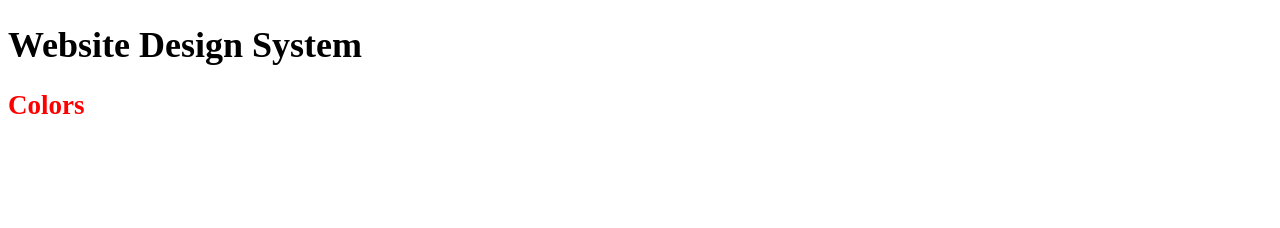
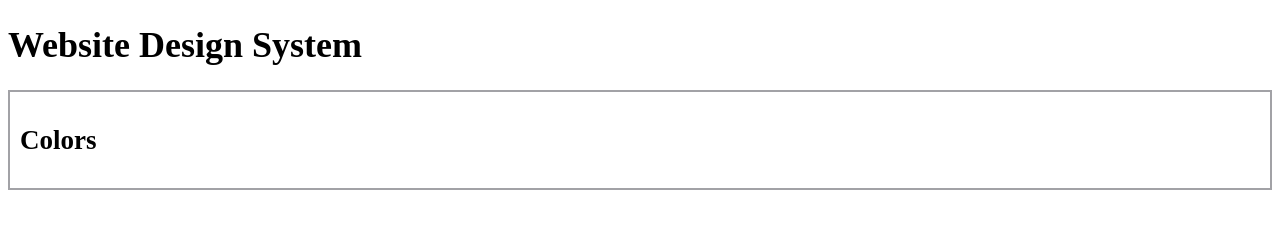
Before and after one commit to bdunsworth/bdunsworth.github.io, a plain HTML site: page index.html in a window 1280 px wide. Drawn offline with Linux system fonts and the light colour scheme.

Commit message:
Update style.css

```diff
--- a/style.css
+++ b/style.css
@@ -1,10 +1,11 @@
 html {
     font-size: 18px;
   }
-.container{
-    border: 10px;
-    color: red;
-  }
+.container {
+  border: 2px solid #a2a2a6;
+  padding: 10px;
+  margin: 10px auto;
+}
 .color-container{
 background-color: bisque;
 }
```
